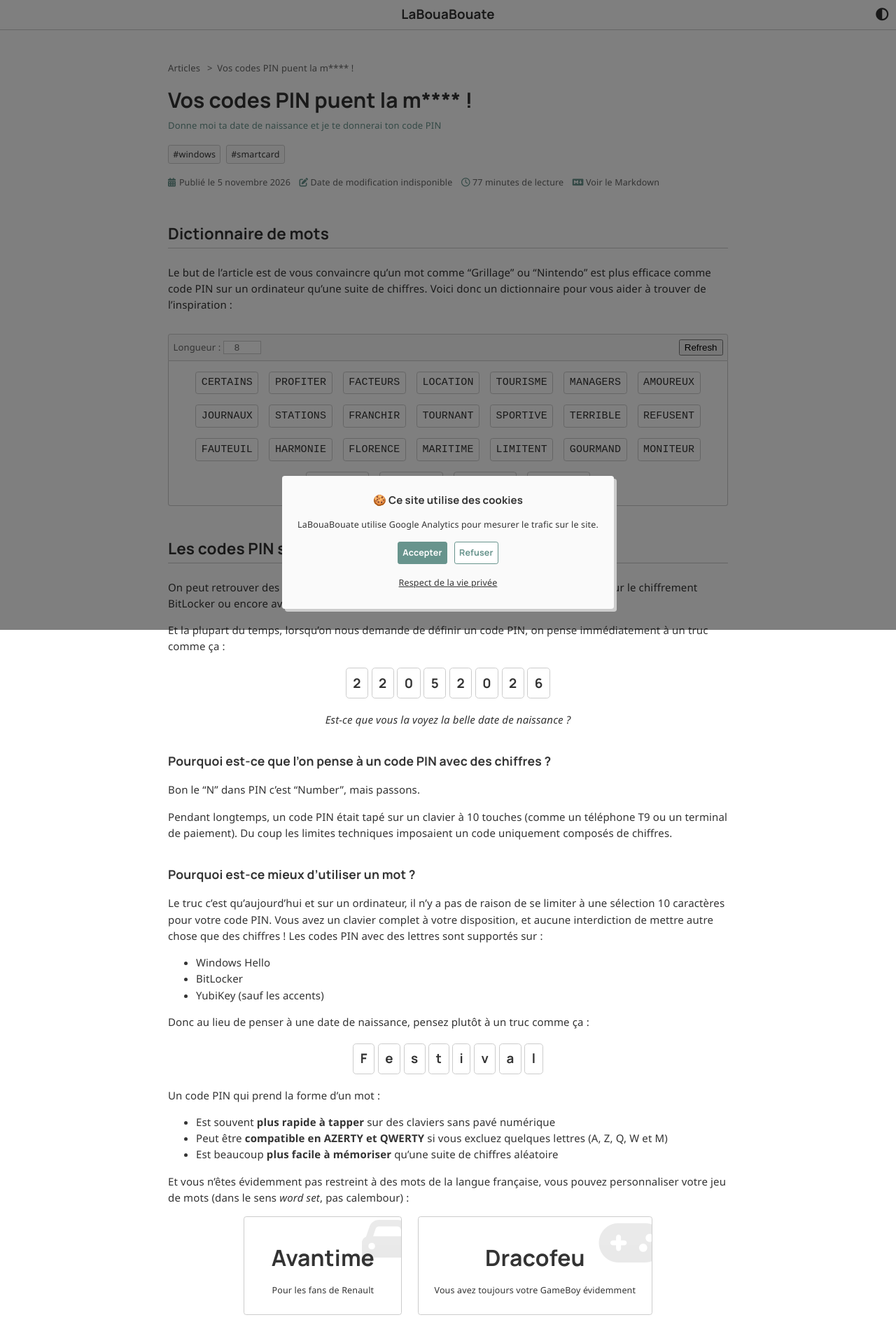
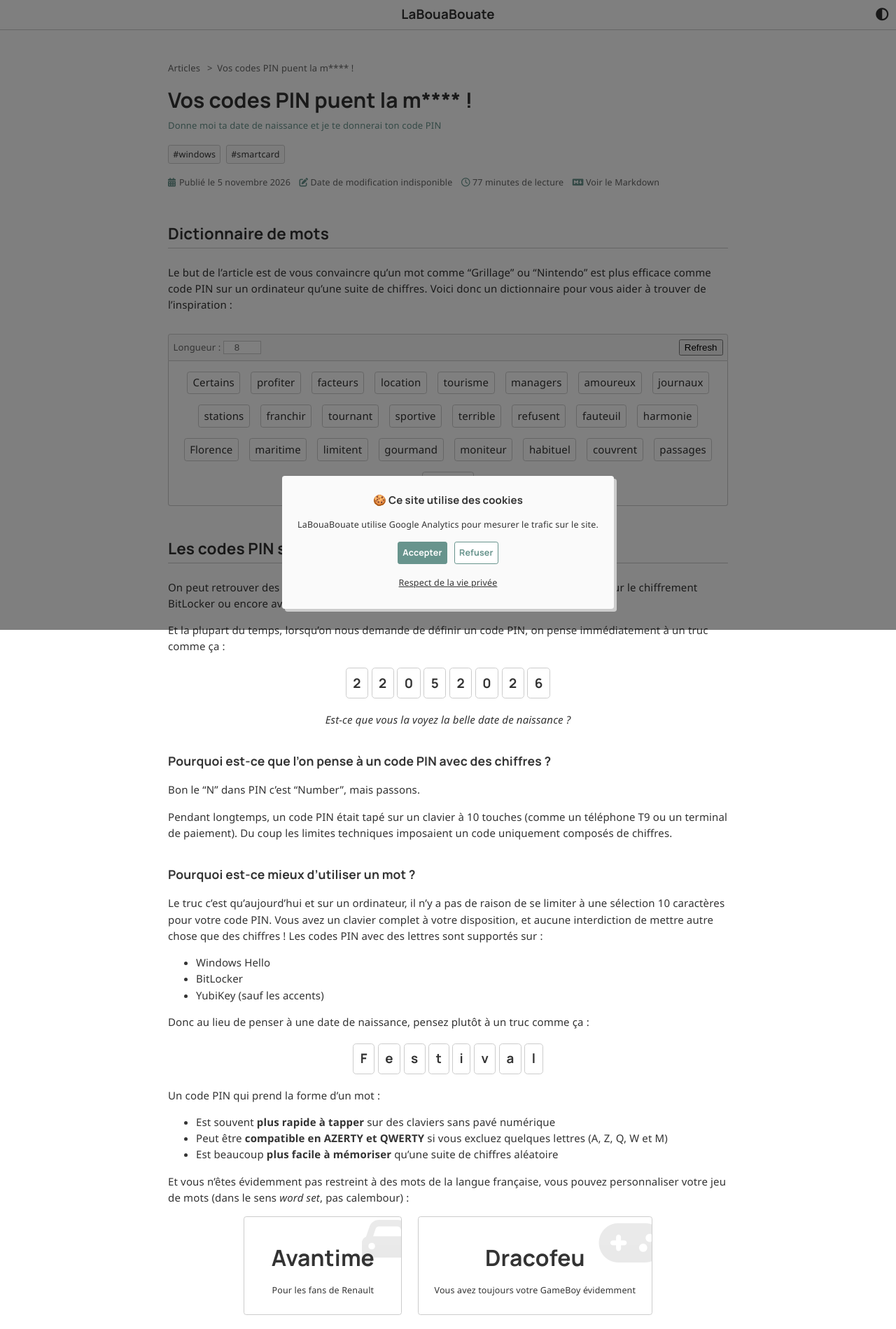
Before and after one commit to leobouard/leobouard.github.io, a Jekyll site: the page built from _posts/2026/2026-11-05-un-code-pin-qu-il-est-bien.md, in a window 1280 px wide. Shown: the top 1899 px of the page at 70% size. Built offline with Jekyll 4.4.1, drawn with Linux system fonts in a browser that asks for light colours; nearby versions of some CDN libraries; some web fonts are replaced; comment, search, counter and statistics services are not loaded.

Commit message:
Update pin-generator.scss

```diff
--- a/_sass/pin-generator.scss
+++ b/_sass/pin-generator.scss
@@ -29,8 +29,6 @@ div.pin-generator {
 	flex-wrap: wrap;
 	grid-gap: 1em;
 	justify-content: center;
-	font-family: var(--codefont);
-    text-transform: uppercase;
 }
 
 .pin-generator-results span {
```
